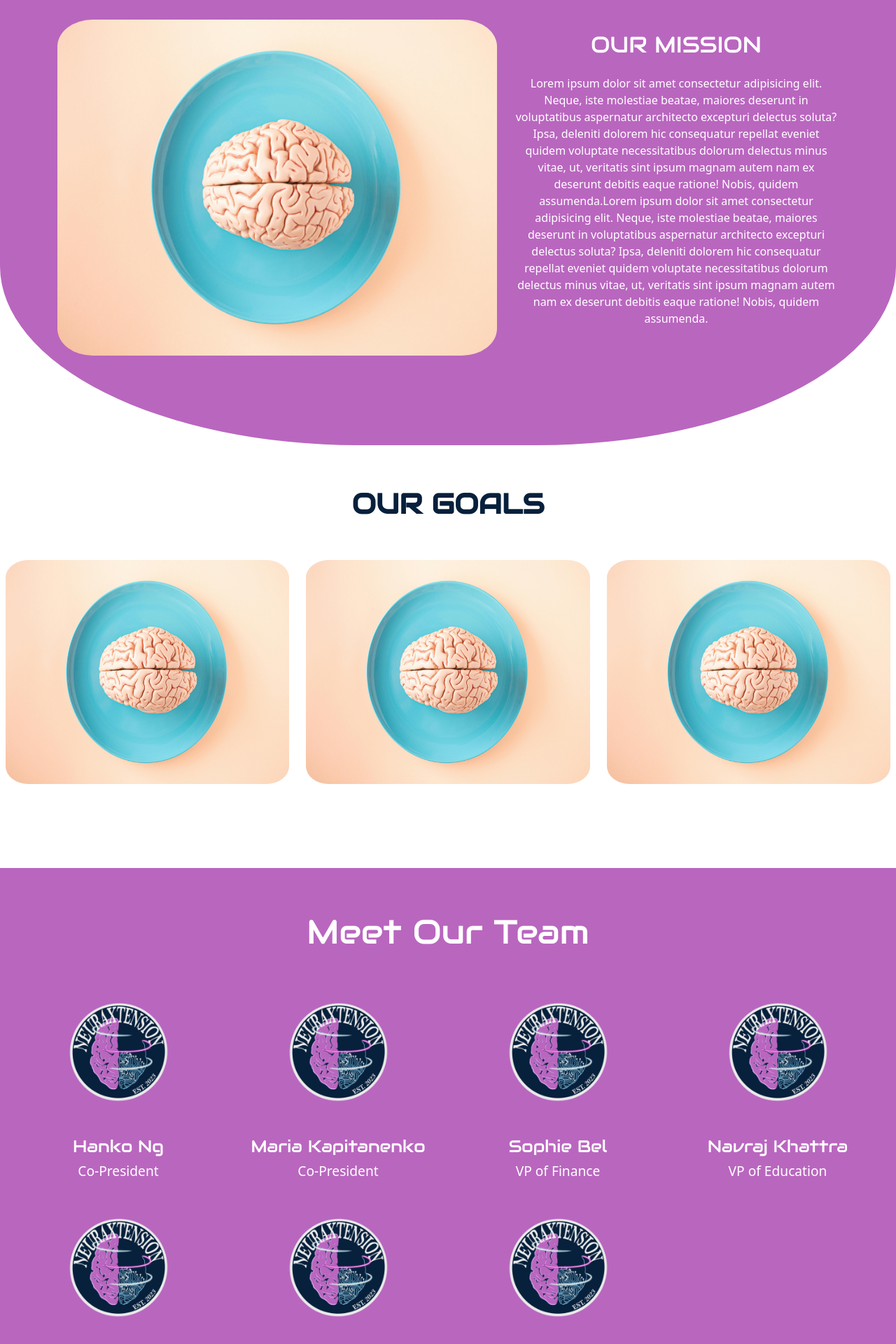
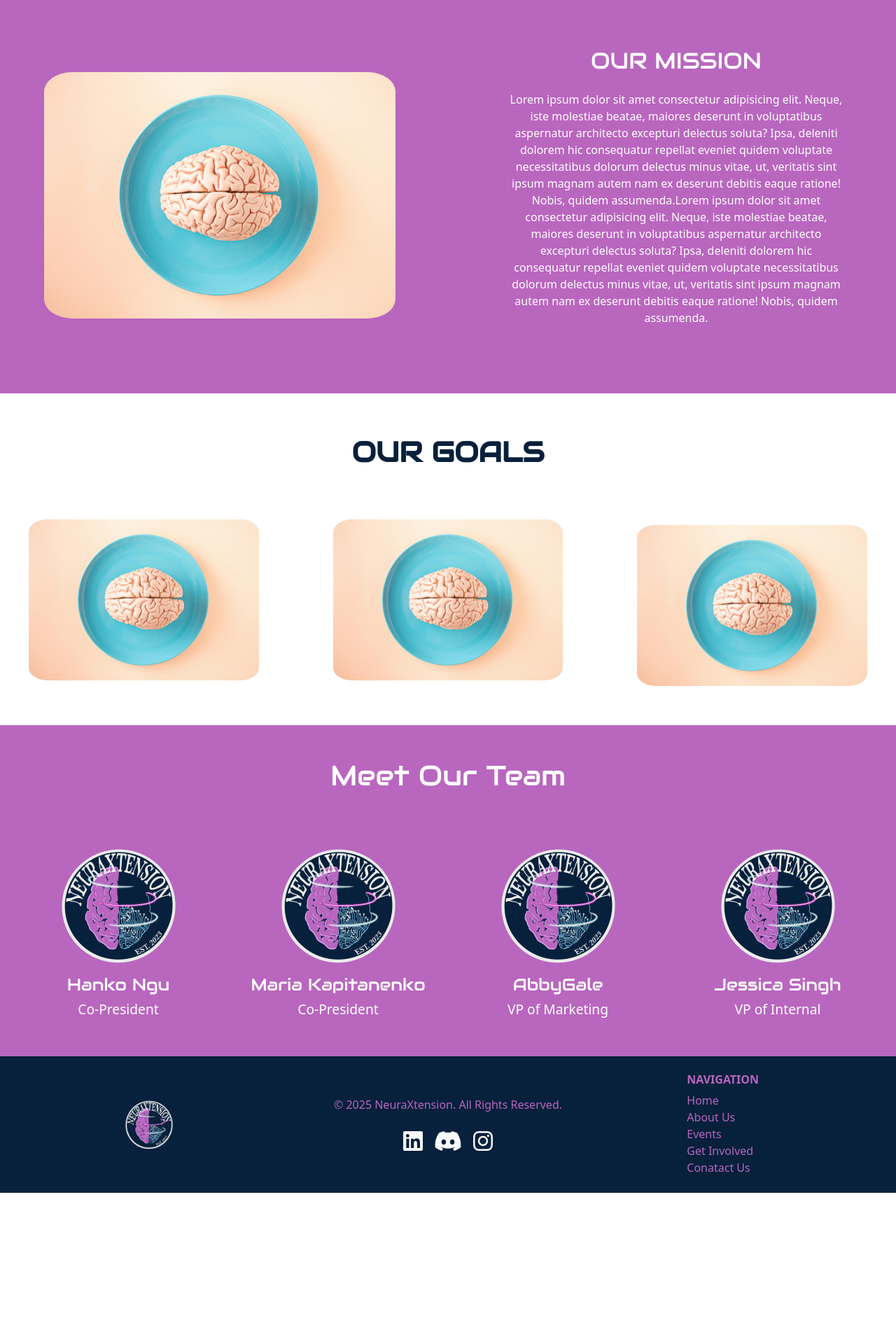
Before and after one commit to GeekGravity/NeuraXtension, a React (Vite) app: page /About-Us in a window 1280 px wide. Shown: the part 100-2020 px from the top of the page at 70% size. After the commit the page ends 1804 px from the top, so only its background shows below. Built offline with nearby package versions, Linux system fonts and the light colour scheme.

Commit message:
Made About Us responsive

```diff
--- a/src/Pages/AboutUs.tsx
+++ b/src/Pages/AboutUs.tsx
@@ -5,64 +5,42 @@ import Team from "./Team";
 function AboutUs() {
   return (
     <>
-      <div className=" MissionBox">
-        <div className="row align-items-center">
-          <div className="col-lg-6">
-            <img className="img-fluid d-block" src={aboutus} id="aboutUsPic" />
+      <section className="row align-items-center MissionBox py-4">
+        <div className="col-md-6 col-12 my-4 py-md-5">
+          <img className="img-fluid d-block mx-auto" src={aboutus} />
         </div>
-          <div className="col-lg-6 text-center my-5 py-3 my-lg-0">
-            <div className="row justify-content-center">
-              <div className="col-5 col-lg-9">
+        <div className="col-md-6 col-12 text-center my-2 py-md-5 my-lg-0">
           <h1 className="h2">OUR MISSION</h1>
-                <p className="aboutUsText my-4">
-                  Lorem ipsum dolor sit amet consectetur adipisicing elit.
-                  Neque, iste molestiae beatae, maiores deserunt in voluptatibus
-                  aspernatur architecto excepturi delectus soluta? Ipsa,
-                  deleniti dolorem hic consequatur repellat eveniet quidem
-                  voluptate necessitatibus dolorum delectus minus vitae, ut,
-                  veritatis sint ipsum magnam autem nam ex deserunt debitis
-                  eaque ratione! Nobis, quidem assumenda.Lorem ipsum dolor sit
-                  amet consectetur adipisicing elit. Neque, iste molestiae
+          <p className="my-4 mx-lg-5 px-4">
+            Lorem ipsum dolor sit amet consectetur adipisicing elit. Neque, iste
+            molestiae beatae, maiores deserunt in voluptatibus aspernatur
+            architecto excepturi delectus soluta? Ipsa, deleniti dolorem hic
+            consequatur repellat eveniet quidem voluptate necessitatibus dolorum
+            delectus minus vitae, ut, veritatis sint ipsum magnam autem nam ex
+            deserunt debitis eaque ratione! Nobis, quidem assumenda.Lorem ipsum
+            dolor sit amet consectetur adipisicing elit. Neque, iste molestiae
             beatae, maiores deserunt in voluptatibus aspernatur architecto
-                  excepturi delectus soluta? Ipsa, deleniti dolorem hic
-                  consequatur repellat eveniet quidem voluptate necessitatibus
-                  dolorum delectus minus vitae, ut, veritatis sint ipsum magnam
-                  autem nam ex deserunt debitis eaque ratione! Nobis, quidem
-                  assumenda.
+            excepturi delectus soluta? Ipsa, deleniti dolorem hic consequatur
+            repellat eveniet quidem voluptate necessitatibus dolorum delectus
+            minus vitae, ut, veritatis sint ipsum magnam autem nam ex deserunt
+            debitis eaque ratione! Nobis, quidem assumenda.
           </p>
         </div>
+      </section>
+      <section className="ValuesBox">
+        <h2 className="mb-5 pb-2">OUR GOALS</h2>
+        <div className="row align-items-center">
+          <div className="col-lg-4 col-md-6 py-3 mx-auto value">
+            <img className="img-fluid d-block mx-auto" src={aboutus} />
           </div>
+          <div className="col-lg-4 col-md-6 py-3 value">
+            <img className="img-fluid d-block mx-auto" src={aboutus} />
           </div>
-        </div>
-      </div>
-      <div className="ValuesBox">
-        <h2>OUR GOALS</h2>
-        <section className="values py-5 mx-2">
-          <div className="row align-items-center">
-            <div className="col-lg-4">
-              <img
-                className="img-fluid d-block mx-auto"
-                src={aboutus}
-                id="ValuesPic"
-              />
-            </div>
-            <div className="col-lg-4">
-              <img
-                className="img-fluid d-block mx-auto"
-                src={aboutus}
-                id="ValuesPic"
-              />
-            </div>
-            <div className="col-lg-4">
-              <img
-                className="img-fluid d-block mx-auto"
-                src={aboutus}
-                id="ValuesPic"
-              />
+          <div className="col-lg-4 col-md-6 pt-3 mx-auto value">
+            <img className="img-fluid d-block mx-auto" src={aboutus} />
           </div>
         </div>
       </section>
-      </div>
       <Team />
     </>
   );
--- a/src/Pages/Team.tsx
+++ b/src/Pages/Team.tsx
@@ -2,93 +2,32 @@ import "./styles.css";
 import team from "./Pictures/logo.png";
 
 function Team() {
+  const teamMembers = [
+    { Name: "Hanko Ngu", Position: "Co-President" },
+    { Name: "Maria Kapitanenko", Position: "Co-President" },
+    { Name: "AbbyGale", Position: "VP of Marketing" },
+    { Name: "Jessica Singh", Position: "VP of Internal" },
+  ];
+
   return (
     <>
-      <section className="container-fluid Team">
+      <section className="container-fluid Team mt-5 pt-5">
         <h1>Meet Our Team</h1>
-        <section className="container-fluid mt-4 py-2">
+        <section className="container-fluid py-5">
           <div className="row align-items-center">
-            <div className="col-lg-3">
+            {teamMembers.map((member) => (
+              <div key={member.Name} className="col-lg-3 col-md-4 col-6 mt-4">
                 <img
                   className="img-fluid d-block mx-auto"
                   src={team}
                   id="teamphotos"
                 />
-              <div className="text-center teamTitles">
-                <h1>Hanko Ng</h1>
-                <h2>Co-President</h2>
+                <div className="text-center teamMember mt-3">
+                  <h1>{member.Name}</h1>
+                  <h2>{member.Position}</h2>
                 </div>
               </div>
-            <div className="col-lg-3">
-              <img
-                className="img-fluid d-block mx-auto"
-                src={team}
-                id="teamphotos"
-              />
-              <div className="text-center teamTitles">
-                <h1>Maria Kapitanenko</h1>
-                <h2>Co-President</h2>
-              </div>
-            </div>
-            <div className="col-lg-3">
-              <img
-                className="img-fluid d-block mx-auto"
-                src={team}
-                id="teamphotos"
-              />
-              <div className="text-center teamTitles">
-                <h1>Sophie Bel</h1>
-                <h2>VP of Finance</h2>
-              </div>
-            </div>
-            <div className="col-lg-3">
-              <img
-                className="img-fluid d-block mx-auto"
-                src={team}
-                id="teamphotos"
-              />
-              <div className="text-center teamTitles">
-                <h1>Navraj Khattra</h1>
-                <h2>VP of Education</h2>
-              </div>
-            </div>
-          </div>
-        </section>
-        <section className="container-fluid pb-5">
-          <div className="row align-items-center">
-            <div className="col-lg-3">
-              <img
-                className="img-fluid d-block mx-auto"
-                src={team}
-                id="teamphotos"
-              />
-              <div className="text-center teamTitles">
-                <h1>Jessica Singh</h1>
-                <h2>VP of Internal</h2>
-              </div>
-            </div>
-            <div className="col-lg-3">
-              <img
-                className="img-fluid d-block mx-auto"
-                src={team}
-                id="teamphotos"
-              />
-              <div className="text-center teamTitles">
-                <h1>Mathews Jaison</h1>
-                <h2>VP of Innovations</h2>
-              </div>
-            </div>
-            <div className="col-lg-3 ">
-              <img
-                className="img-fluid d-block mx-auto"
-                src={team}
-                id="teamphotos"
-              />
-              <div className="text-center teamTitles">
-                <h1>Abbygale</h1>
-                <h2>VP of Maketing</h2>
-              </div>
-            </div>
+            ))}
           </div>
         </section>
       </section>
--- a/src/Pages/styles.css
+++ b/src/Pages/styles.css
@@ -112,62 +112,16 @@ footer{
     line-height: 1.5;
 }
 
-
-/* Team section styling */
-
-.Team{
-    background-color: #b966bf;
-    color: white;
-    border-radius: 0% 0% 0% 0%;
-}
-
-.Team h1{
-    font-family: Audiowide, sans-serif;
-    text-align: center;
-    font-size: 3em;
-    color: white ;
-    margin-top: 1.5em;
-    padding-top: 5%;
-}
-
-#teamphotos{
-    border-radius: 50%;
-    width: 50%;
-    height: auto;
-    margin-top: 2.5em;
-    margin-left: 26%;
-}
-
-.teamTitles{
-    margin-top: 1em;
-}
-
-.teamTitles h1{
-    font-family: Audiowide, sans-serif;
-    font-size: 1.5em;
-    color: white;
-}
-
-.teamTitles h2{
-    font-size: 1.2em;
-    color: white;
-}
-
-
 /* About Us styling */
-
-#aboutUsPic{
-    width: auto;
-    border-radius: 8%;
-    height: 60vh;
-    margin-left: 13%;
-}
 
 .MissionBox{
     background-color: #b966bf;
-    border-radius: 0 0 40% 40%;
-    padding-bottom: 10%;
-    padding-top: 2.5%;
+    /* border-radius: 0 0 4em 4em; */
+}
+
+.MissionBox img{
+    width: clamp(200px, 80%, 600px);
+    border-radius: 8%;
 }
 
 .MissionBox h1{
@@ -188,10 +142,41 @@ footer{
     margin-top: 1.5em;
 }
 
-#ValuesPic{
-    width: auto;
+.ValuesBox img{
+    width: 80%;
     border-radius: 8%;
-    height: 40vh;
+}
+
+/* Team section styling */
+
+.Team{
+    background-color: #b966bf;
+    color: white;
+    border-radius: 0% 0% 0% 0%;
+}
+
+.Team h1{
+    font-family: Audiowide, sans-serif;
+    text-align: center;
+    font-size: 2.5em;
+    color: white ;
+}
+
+.teamMember img{
+    border-radius: 50%;
+    width: 40%;
+    height: auto;
+}
+
+.teamMember h1{
+    font-family: Audiowide, sans-serif;
+    font-size: 1.5em;
+    color: white;
+}
+
+.teamMember h2{
+    font-size: 1.2em;
+    color: white;
 }
 
 
```
Lines whose indentation alone changed are shown as unchanged.
